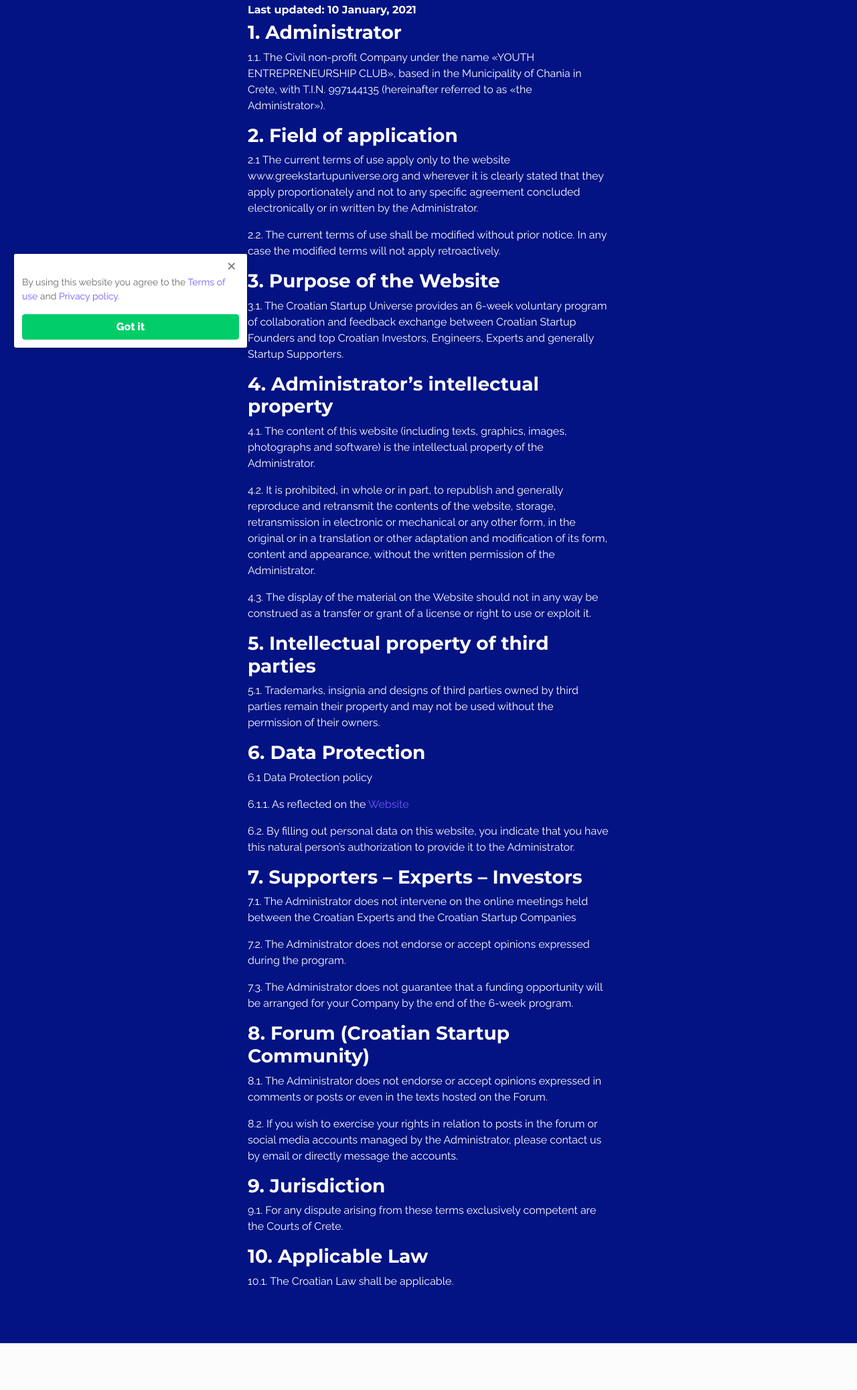
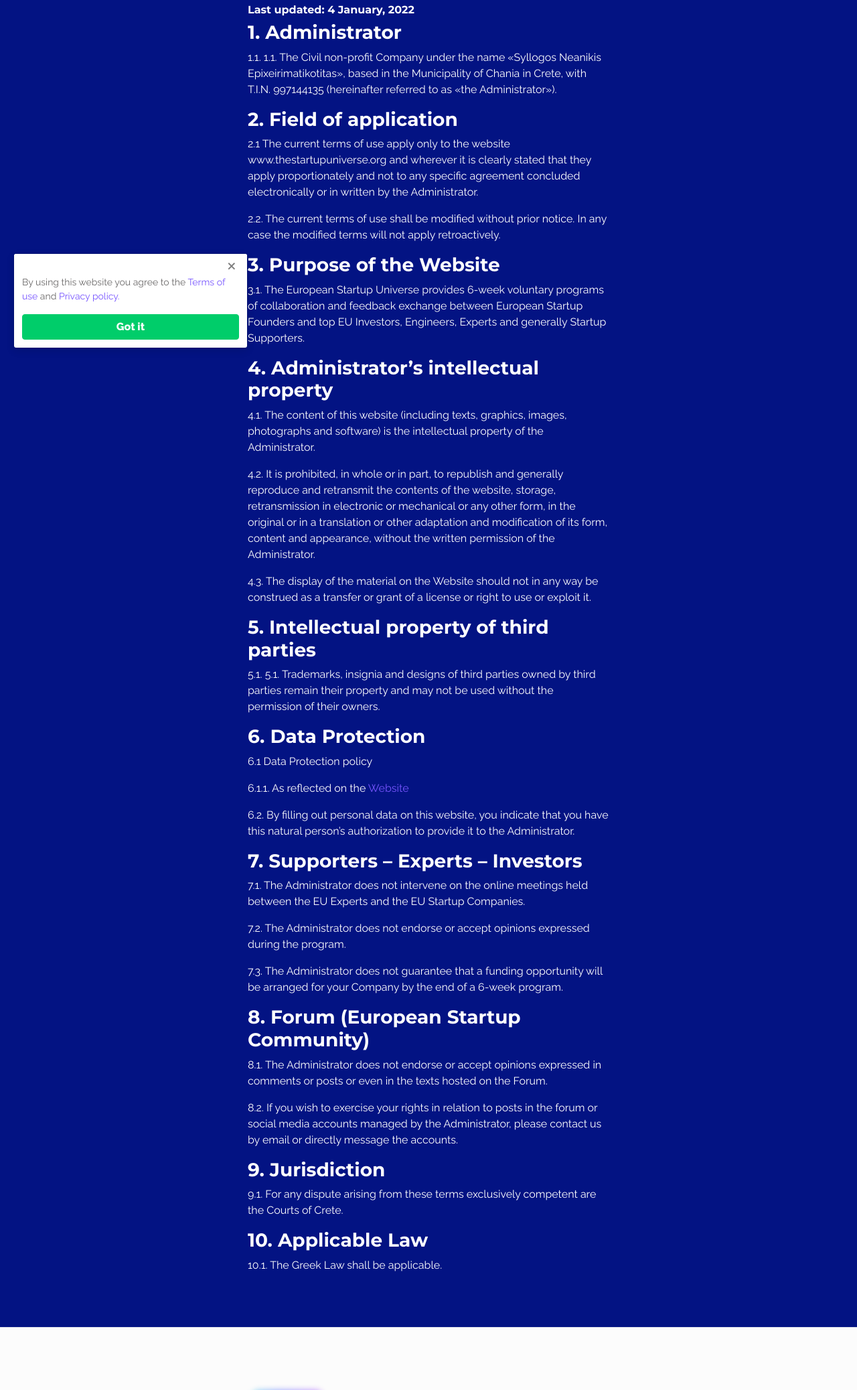
Before and after one commit to Startup-Universe/esuCroatia, a plain HTML site: page terms.html in a window 1280 px wide. Shown: the part 248-2323 px from the top of the page at 67% size. Drawn offline with Linux system fonts and the light colour scheme.

Commit message:
Add files via upload

```diff
--- a/terms.html
+++ b/terms.html
@@ -55,42 +55,51 @@
     <section class="container py-5">
         <div class="row">
             <div class="col-12 col-md-6 mx-auto pt-5 mt-5 pb-3">
-                <h2 class="pb-4 text-white">Terms of use Croatian Startup Universe</h2>
-                <h6 class="text-lead text-white">Last updated: 10 January, 2021</h6>
+                <h2 class="pb-4 text-white">Terms of use European Startup Universe</h2>
+                <h6 class="text-lead text-white">Last updated: 4 January, 2022</h6>
                 <h3 class="text-white">1. Administrator</h3>
-                <p class="text-white">1.1. The Civil non-profit Company under the name «YOUTH ENTREPRENEURSHIP CLUB», based in the Municipality of Chania in Crete, with T.I.N. 997144135 (hereinafter referred to as «the Administrator»).</p>
+                <p class="text-white">1.1. 1.1. The Civil non-profit Company under the name «Syllogos Neanikis Epixeirimatikotitas», based in the Municipality of Chania in Crete,
+                  with T.I.N. 997144135 (hereinafter referred to as «the Administrator»).</p>
+
                 <h3 class="text-white">2. Field of application</h3>
-                <p class="text-white">2.1 The current terms of use apply only to the website www.greekstartupuniverse.org and wherever it is clearly stated that they apply proportionately and not to any specific agreement concluded electronically or in written by the Administrator.</p>
+                <p class="text-white">2.1 The current terms of use apply only to the website www.thestartupuniverse.org and wherever it is clearly stated that they apply proportionately and not to any specific
+                  agreement concluded electronically or in written by the Administrator.</p>
                 <p class="text-white">2.2. The current terms of use shall be modified without prior notice. In any case the modified terms will not apply retroactively.</p>
+
                 <h3 class="text-white">3. Purpose of the Website</h3>
-                <p class="text-white">3.1. The Croatian Startup Universe provides an 6-week voluntary program of collaboration and feedback exchange between Croatian Startup Founders and top Croatian Investors, Engineers, Experts and generally Startup Supporters.</p>
+                <p class="text-white">3.1. The European Startup Universe provides 6-week voluntary programs of collaboration and feedback exchange between European Startup Founders
+                  and top EU Investors, Engineers, Experts and generally Startup Supporters.</p>
+
                 <h3 class="text-white">4. Administrator’s intellectual property</h3>
                 <p class="text-white">4.1. The content of this website (including texts, graphics, images, photographs and software) is the intellectual property of the Administrator.</p>
-                <p class="text-white">4.2. It is prohibited, in whole or in part, to republish and generally reproduce and retransmit the contents of the website, storage, retransmission in electronic or mechanical or any other form, in the original or in a translation or other adaptation and modification of its form, content and appearance, without the written permission of the Administrator.</p>
+                <p class="text-white">4.2. It is prohibited, in whole or in part, to republish and generally reproduce and retransmit the contents of the website, storage,
+                  retransmission in electronic or mechanical or any other form, in the original or in a translation or other adaptation and modification of its form,
+                  content and appearance, without the written permission of the Administrator.</p>
                 <p class="text-white">4.3. The display of the material on the Website should not in any way be construed as a transfer or grant of a license or right to use or exploit it.</p>
+
                 <h3 class="text-white">5. Intellectual property of third parties</h3>
-                <p class="text-white">5.1. Trademarks, insignia and designs of third parties owned by third parties remain their property and may not be used without the permission of their owners. </p>
+                <p class="text-white">5.1. 5.1. Trademarks, insignia and designs of third parties owned by third parties remain their property and may not be used without the permission of their owners.</p>
 
                 <h3 class="text-white">6. Data Protection</h3>
                 <p class="text-white">6.1 Data Protection policy</p>
-                <p class="text-white">6.1.1. As reflected on the <a href="https://croatia.thestartupuniverse.org/">Website</a></p>
+                <p class="text-white">6.1.1. As reflected on the <a href="https://thestartupuniverse.org/">Website</a></p>
                 <p class="text-white">6.2. By filling out personal data on this website, you indicate that you have this natural person’s authorization to provide it to the Administrator.</p>
 
                 <h3 class="text-white">7. Supporters – Experts – Investors</h3>
-                <p class="text-white">7.1. The Administrator does not intervene on the online meetings held between the Croatian Experts and the Croatian Startup Companies</p>
+                <p class="text-white">7.1. The Administrator does not intervene on the online meetings held between the EU Experts and the EU Startup Companies.</p>
                 <p class="text-white">7.2. The Administrator does not endorse or accept opinions expressed during the program.</p>
-                <p class="text-white">7.3. The Administrator does not guarantee that a funding opportunity will be arranged for your Company by the end of the 6-week program.</p>
+                <p class="text-white">7.3. The Administrator does not guarantee that a funding opportunity will be arranged for your Company by the end of a 6-week program.</p>
 
-                <h3 class="text-white">8. Forum (Croatian Startup Community)</h3>
+                <h3 class="text-white">8. Forum (European Startup Community)</h3>
                 <p class="text-white">8.1. The Administrator does not endorse or accept opinions expressed in comments or posts or even in the texts hosted on the Forum.</p>
-                <p class="text-white">8.2. If you wish to exercise your rights in relation to posts in the forum or social media accounts managed by the Administrator, please contact us by email or directly message the accounts.</p>
+                <p class="text-white">8.2.  If you wish to exercise your rights in relation to posts in the forum or social media accounts managed by the Administrator,
+                  please contact us by email or directly message the accounts.</p>
 
                 <h3 class="text-white">9. Jurisdiction</h3>
-                <p class="text-white">9.1. For any dispute arising from these terms exclusively competent are the Courts of Crete.</p>
+                <p class="text-white">9.1.  For any dispute arising from these terms exclusively competent are the Courts of Crete.</p>
 
                 <h3 class="text-white">10. Applicable Law</h3>
-                <p class="text-white">10.1. The Croatian Law shall be applicable.</p>
-
+                <p class="text-white">10.1. The Greek Law shall be applicable.</p>
             </div>
         </div>
     </section>
```
Also changed, not shown: privacy.html (+40 -17 lines).
